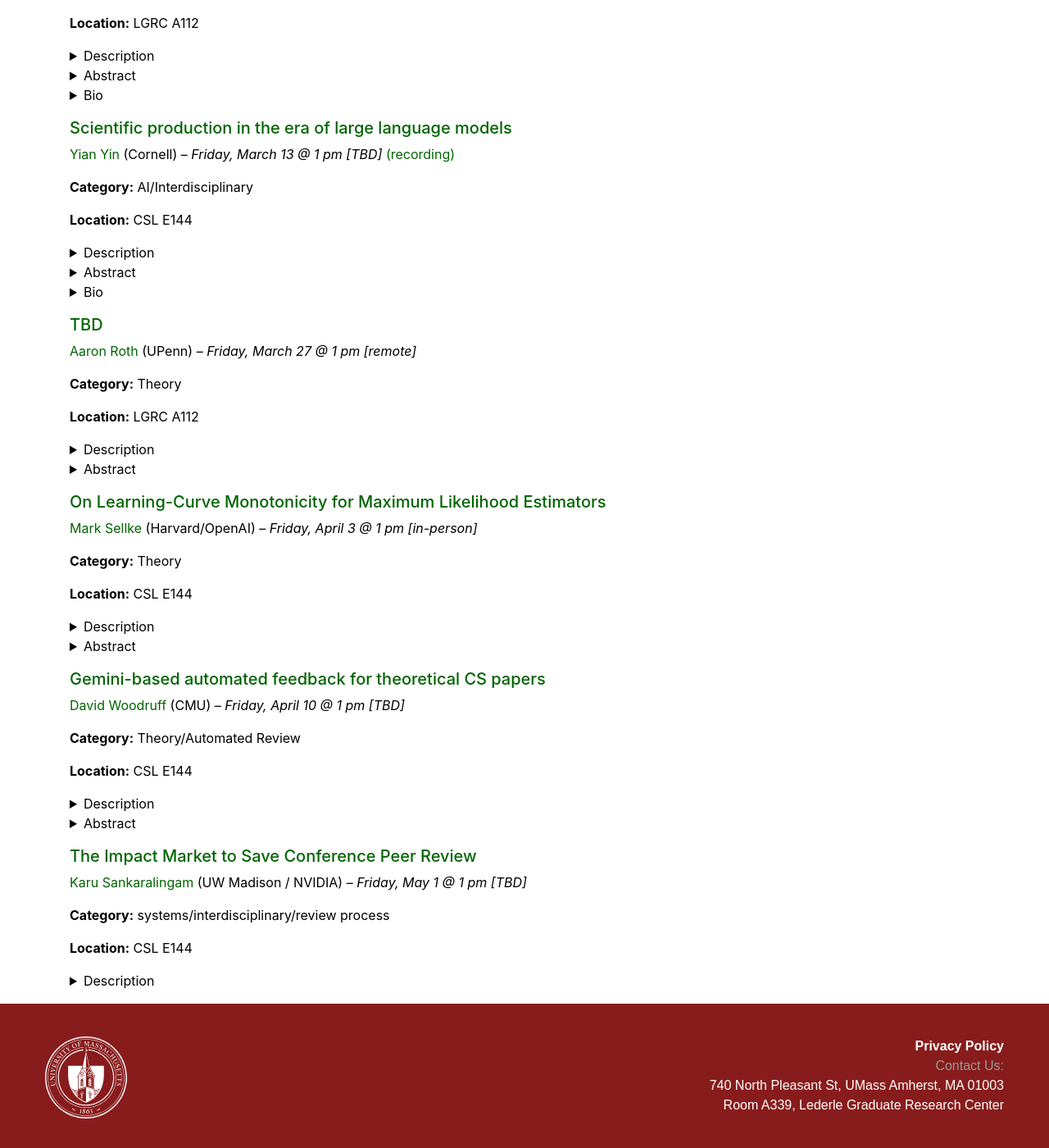
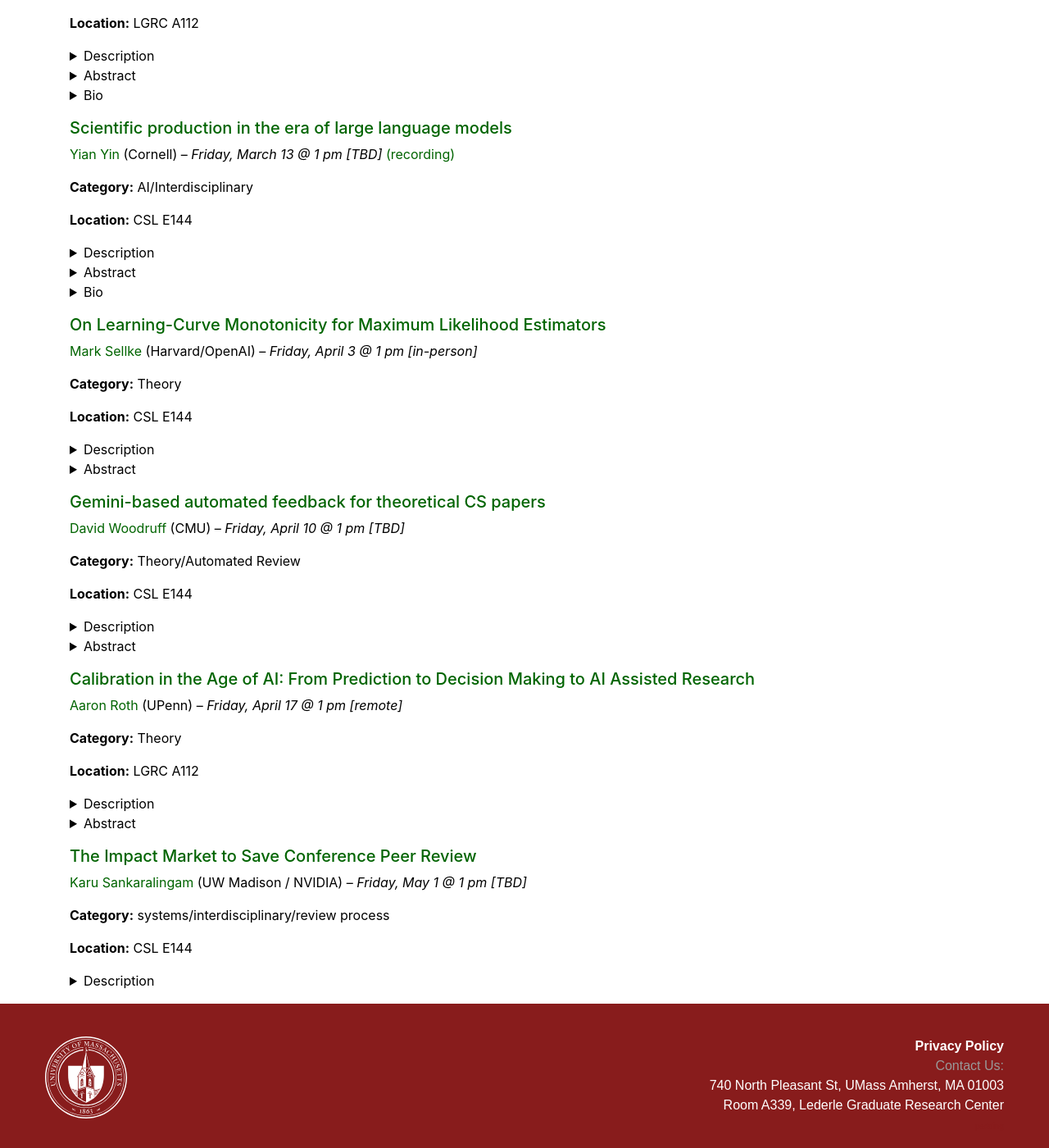
Before and after one commit to umass-solar/umass-solar.github.io, a Jekyll site: the page built from ai-era.md, in a window 1280 px wide and 1400 px high, scrolled down 1473 px. Shown: the whole window at 82% size. Built offline with Jekyll 4.4.1, drawn with Linux system fonts in a browser that asks for light colours; some of the changed lines change nothing that is shown.

Commit message:
Update seminar details and abstracts in ai-era.md

```diff
--- a/ai-era.md
+++ b/ai-era.md
@@ -178,28 +178,6 @@ Yian Yin is an assistant professor of information science. As a computational so
 
 <!-- ################################### -->
 
-##### [TBD]()
-
-[Aaron Roth](https://www.cis.upenn.edu/~aaroth/) (UPenn) --  *Friday, March 27  @ 1 pm [remote]*
-
-**Category:** Theory
-
-**Location:** LGRC A112
-
-<details markdown="1">
-<summary>Description</summary>
-As a theoretical AI researcher, Aaron Roth will likely explore the fundamental changes and challenges that AI introduces to theoretical analysis and the establishment of scientific rigor. This perspective is vital to the seminar as it examines how AI's influence is evolving our notions of contribution and expertise across all areas of computer science research. See this [X thread](https://x.com/Aaroth/status/2002816644419346517?s=20).
-</details>
-
-<details markdown="1">
-<summary>Abstract</summary>
-TBD
-</details>
-
-<hr>
-
-<!-- ################################### -->
-
 ##### [On Learning-Curve Monotonicity for Maximum Likelihood Estimators](https://arxiv.org/abs/2512.10220)
 
 [Mark Sellke](https://msellke.com/) (Harvard/OpenAI) --  *Friday, April 3  @ 1 pm [in-person]*
@@ -243,6 +221,28 @@ The pursuit of truth in theoretical computer science and mathematics relies on t
 To test this potential, we created an experimental program for the Annual ACM Symposium on Theory of Computing (STOC 2026) — one of the most prestigious venues in theoretical computer science. This program offered authors automated, pre-submission feedback generated by a specialized Gemini AI tool. Our objective was to provide constructive suggestions and identify potential technical issues within 24 hours of submission, helping authors polish their final drafts before the submission deadline.
 
 The responses were very positive: the tool successfully identified a variety of issues, including calculation and logic errors. Here we report how we developed the tool and the results of its use.
+</details>
+
+<hr>
+
+<!-- ################################### -->
+
+##### [Calibration in the Age of AI: From Prediction to Decision Making to AI Assisted Research]()
+
+[Aaron Roth](https://www.cis.upenn.edu/~aaroth/) (UPenn) --  *Friday, April 17  @ 1 pm [remote]*
+
+**Category:** Theory
+
+**Location:** LGRC A112
+
+<details markdown="1">
+<summary>Description</summary>
+As a theoretical AI researcher, Aaron Roth will likely explore the fundamental changes and challenges that AI introduces to theoretical analysis and the establishment of scientific rigor. This perspective is vital to the seminar as it examines how AI's influence is evolving our notions of contribution and expertise across all areas of computer science research. See this [X thread](https://x.com/Aaroth/status/2002816644419346517?s=20).
+</details>
+
+<details markdown="1">
+<summary>Abstract</summary>
+TBD
 </details>
 
 <hr>
```
